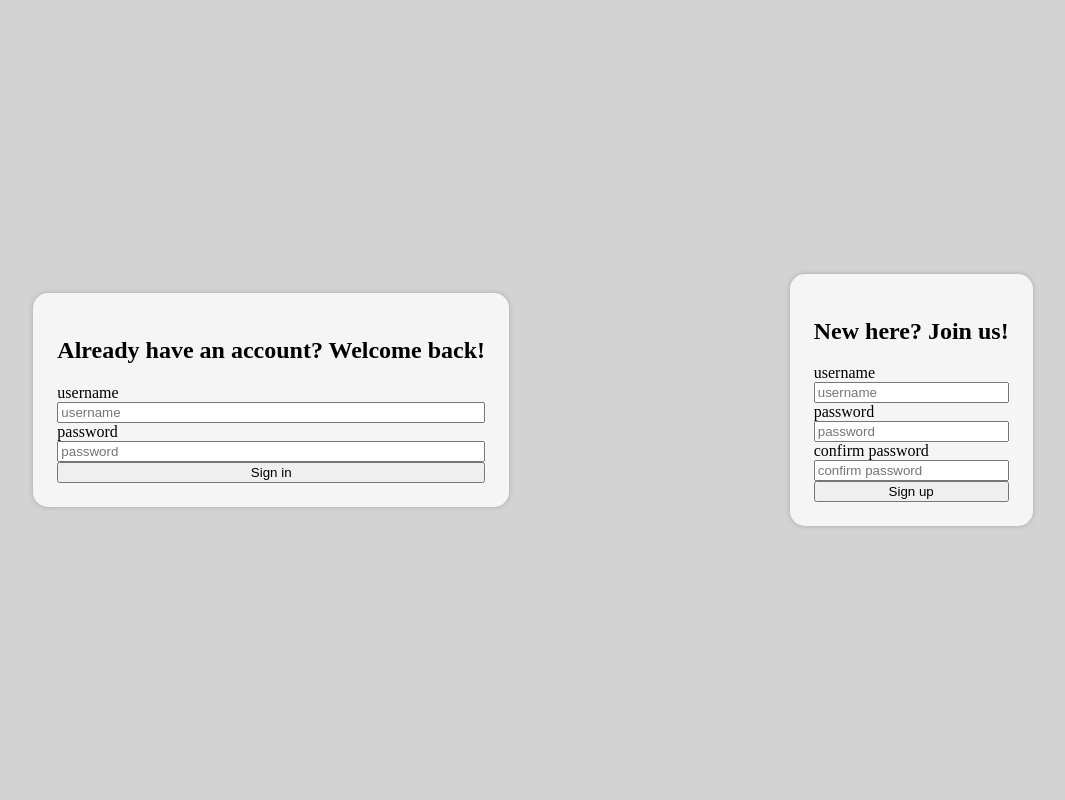
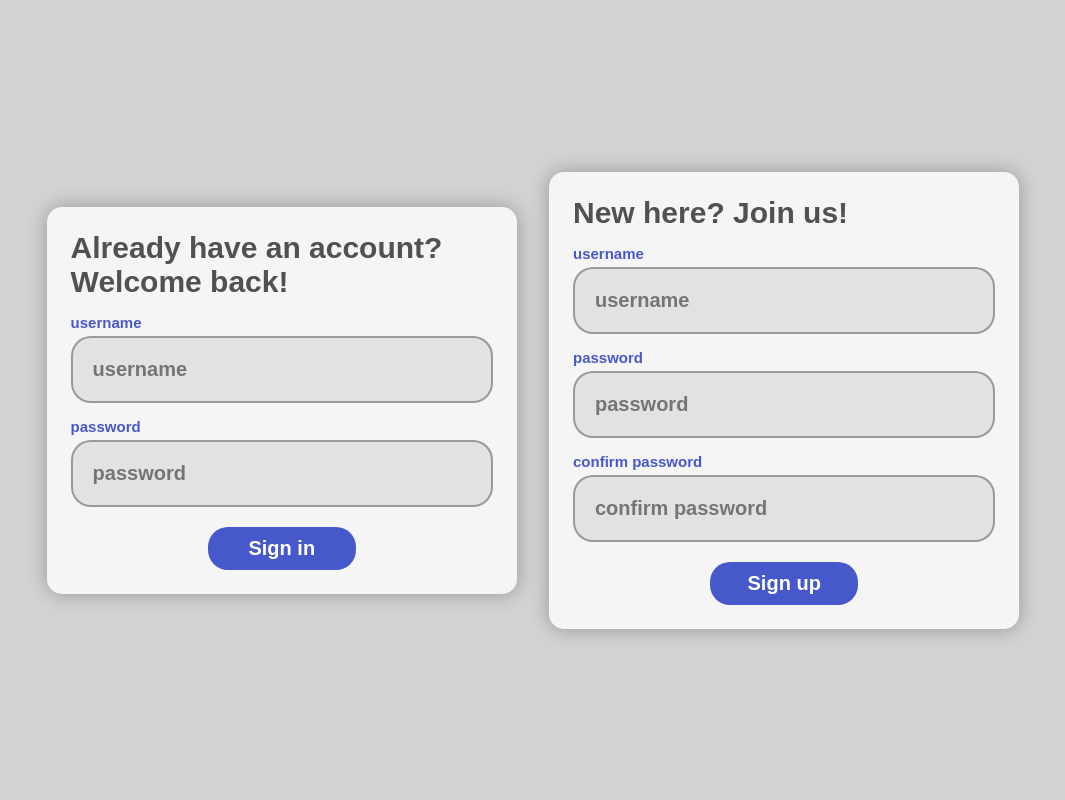
Before and after one commit to pedrofvgomes/savingbuddy, a Django app: page /login in a window 1280 px wide. Shown: the whole page, without its empty margins (107-1172 px from the left). Run offline with Django 4.2, Linux system fonts and the light colour scheme; parts of the project's set-up code (start-up, migrations or seed data) failed here and were passed over; some web fonts are replaced.

Commit message:
finished authentication design

```diff
--- a/savingbuddy/static/savingbuddy/style.css
+++ b/savingbuddy/static/savingbuddy/style.css
@@ -93,7 +93,14 @@
     color: white;
 }
 
-#auth{
+#authentication *{
+    font-family: 'Kreadon', sans-serif;
+    font-weight: 700;
+}
+#authentication h2{
+    font-weight: 800;
+}
+#authentication{
     display: flex;
     flex-direction: row;
     width: 100%;
@@ -103,15 +110,74 @@
 }
 .auth{
     background-color: whitesmoke;
+    transform: scale(1);
     border-radius: 15px;
     margin: auto;
     padding: 1.5em;
     display: flex;
     flex-direction: column;
-    box-shadow: 0px 0px 5px rgb(168, 168, 168);
+    width: 33%;
+    box-shadow: 0px 0px 20px rgb(149, 149, 149);
+    transition: box-shadow ease-in-out 0.2s, transform ease-in-out 0.05s;
 }
 .auth:hover{
+    box-shadow: 0px 0px 15px rgb(117, 117, 117);
     transform: scale(1.05);
-    transition: transform ease-in-out 0.1s, box-shadow ease-in-out 0.1s;
-    box-shadow: 0px 0px 8px rgb(117, 117, 117);
+    transition: box-shadow ease-in-out 0.2s, transform ease-in-out 0.05s;
 }
+.auth:first-child{
+    margin-right: 1em;
+    margin-left: auto;
+}
+.auth:nth-child(2){
+    margin-left: 1em;
+    margin-right: auto;
+}
+.auth h2{
+    color: #515151;
+    margin: 0;
+    font-size: 30px;
+    font-weight: 400;
+}
+.auth span, .auth input{
+    color: #4759ca;
+}
+.auth span{
+    margin-top: 1em;
+    margin-bottom: 5px;
+    font-size: 15px;
+}
+.auth input{
+    padding: 1em;
+    border: solid 2px rgba(81, 81, 81, 0.5);
+    border-radius: 20px;
+    background-color: rgba(207, 207, 207, 0.5);
+    font-size: 20px;
+}
+.auth input:focus{
+    outline: solid 2px rgba(71, 89, 202, 0.7);
+    border: solid 2px rgba(71, 89, 202, 0.7);
+}
+.auth input[type="submit"]{
+    background-color: #4759ca;
+    border: none;
+    border-radius: 20px;
+    color: white;
+    margin: auto;
+    margin-top: 1em;
+    font-size: 20px;
+    width: 35%;
+    padding: 0.5em;
+    padding-left: 1.5em;
+    padding-right: 1.5em;
+}
+.auth input[type="submit"]:hover{
+    cursor: pointer;
+    box-shadow: 0px 0px 16px 0px rgba(0, 0, 0, 0.4);;
+}
+.auth input:hover{
+    box-shadow: 0px 0px 16px 0px rgba(0, 0, 0, 0.25);
+}
+.auth input::selection{
+    background-color: #4759ca;
+}
--- a/savingbuddy/templates/savingbuddy/authentication.html
+++ b/savingbuddy/templates/savingbuddy/authentication.html
@@ -8,15 +8,15 @@
     <title>Authentication</title>
 </head>
 
-<body id="auth">
+<body id="authentication">
 
     <form id="login" class="auth" method="post" action="{% url 'login' %}">
         {% csrf_token %}
         <h2>Already have an account? Welcome back!</h2>
         <span class="input-label">username</span>
-        <input type="text" name="username" autocomplete="off" placeholder="username">
+        <input type="text" name="username" autocomplete="off" placeholder="username" spellcheck="false">
         <span class="input-label">password</span>
-        <input type="password" name="password" autocomplete="off" placeholder="password">
+        <input type="password" name="password" autocomplete="off" placeholder="password" spellcheck="false">
         <input type="submit" value="Sign in">
     </form>
 
@@ -24,11 +24,11 @@
         {% csrf_token %}
         <h2>New here? Join us!</h2>
         <span class="input-label">username</span>
-        <input name="username" type="text" autocomplete="off" placeholder="username">
+        <input name="username" type="text" autocomplete="off" placeholder="username" spellcheck="false">
         <span class="input-label">password</span>
-        <input name="password" type="password" autocomplete="off" placeholder="password">
+        <input name="password" type="password" autocomplete="off" placeholder="password" spellcheck="false">
         <span class="input-label">confirm password</span>
-        <input name="password2" type="password" autocomplete="off" placeholder="confirm password">
+        <input name="password2" type="password" autocomplete="off" placeholder="confirm password" spellcheck="false">
         <input type="submit" value="Sign up">
     </form>
 </body>
```
Also changed, not shown: db.sqlite3.
